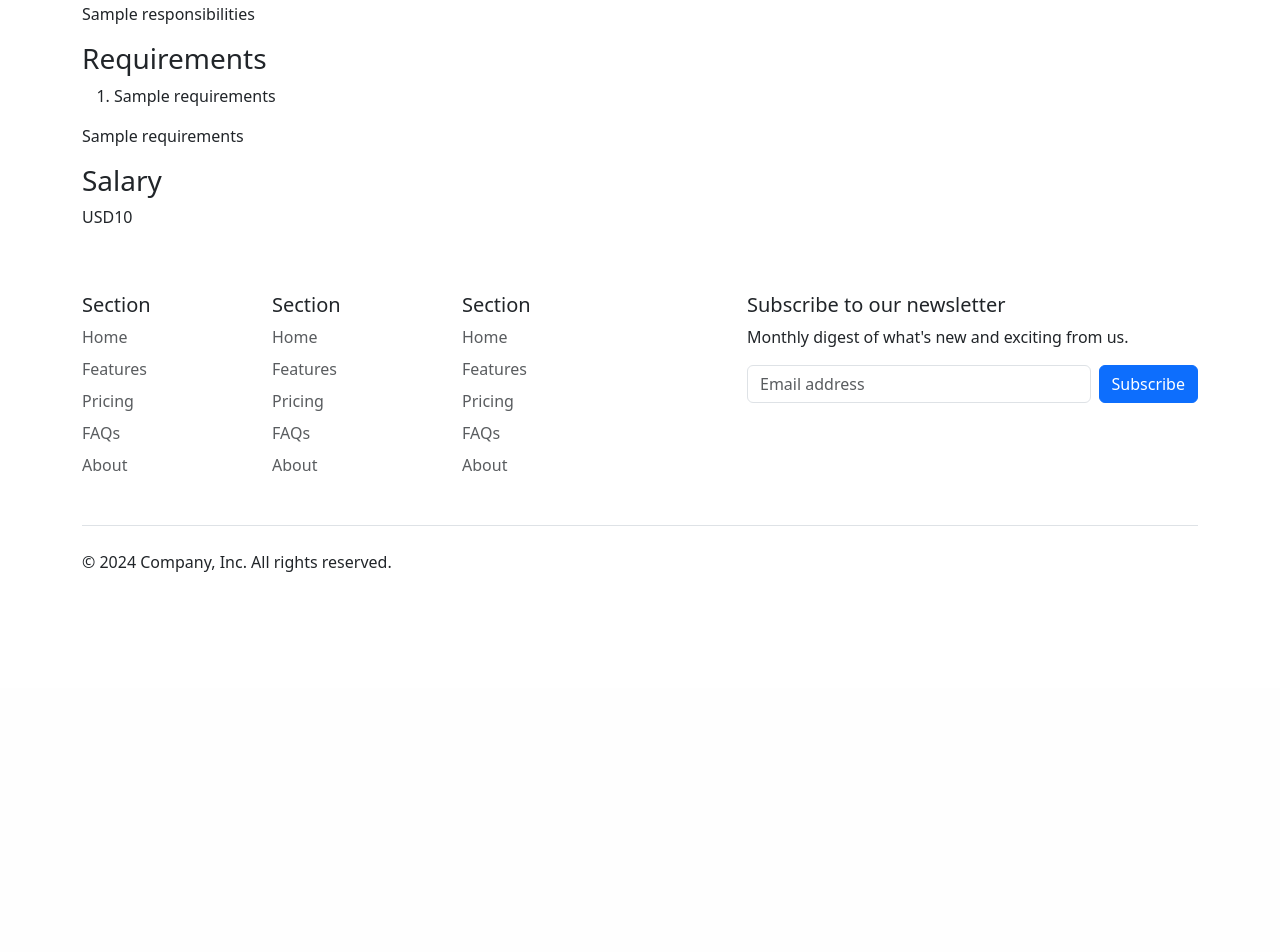
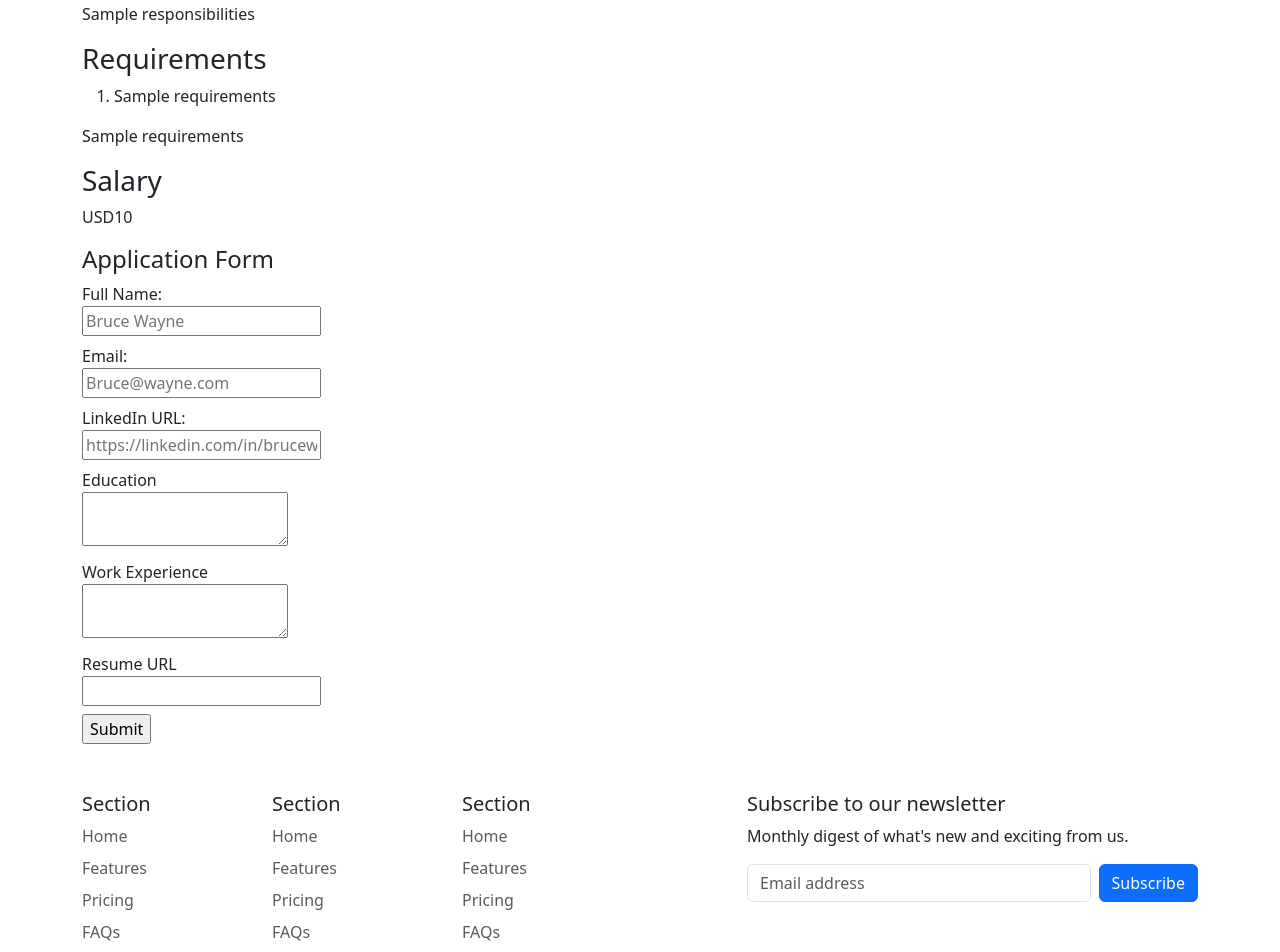
Before and after one commit to solrok/webdatabase, a Flask app: template templates/jobpage.html in a window 1280 px wide. Shown: the part 623-1575 px from the top of the page. Before the commit the page ends 1195 px from the top, so only its background shows below. Run offline with Flask 3, Linux system fonts and the light colour scheme; the template is opened without the code that fills it: most values are stand-ins (such as "Sample title", 1, 10 or a date in 2020); some libraries are stand-ins or nearby versions.

Commit message:
new code

```diff
--- a/app.py
+++ b/app.py
@@ -1,9 +1,9 @@
 import os
 import pymysql
-from flask import Flask, render_template, jsonify
+from flask import Flask, render_template, jsonify , request
 from dotenv import load_dotenv
 from models import db, Job, Application
-from database import load_job_from_db , load_job_from_id
+from database import load_job_from_db , load_job_from_id , add_application_db
 pymysql.install_as_MySQLdb()
 #load_dotenv()
 
@@ -41,13 +41,13 @@ def show_job(id):
     return render_template('jobpage.html',job=job)
 
 
-@app.route('/api/jobs/applications')
-def list_applications():
-    applications = Application.query.all()
-    return jsonify([{'id': application.id, 'job_id': application.job_id, 'full_name': application.full_name, 'email': application.email,
-                     'linkedin_url': application.linkedin_url, 'education': application.education,
-                     'work_experience': application.work_experience, 'resume_url': application.resume_url, 'created_at': application.created_at, 'updated_at': application.updated_at} for
-                    application in applications])
-
+@app.route("/jobs/<id>/apply", methods=['POST'])
+def apply_job(id):
+    # print(f"Apply job ID: {id}")
+    data = request.form
+    job = load_job_from_id(id)
+    add_application_db(id, data)
+    #store in this to db and can send email
+    return render_template('application_submited.html',application=data,job=job)
 if __name__ == '__main__':
     app.run(host='0.0.0.0', debug=True)
--- /dev/null
+++ b/templates/application_form.html
@@ -0,0 +1,34 @@
+<h4>Application Form</h4>
+{% for job in job %}
+<form action="/jobs/{{job.id}}/apply" method="post">
+    <div class="mb-2">
+        <label>Full Name:</label><br>
+        <input type="text" name="Full_Name" placeholder="Bruce Wayne" required>
+    </div>
+
+    <div class="mb-2">
+        <label>Email:</label><br>
+        <input type="email" name="Email" placeholder="Bruce@wayne.com" required>
+    </div>
+
+    <div class="mb-2">
+        <label>LinkedIn URL:</label><br>
+        <input type="url" name="LinkedIn_URL" placeholder="https://linkedin.com/in/brucewayne" required>
+    </div>
+    <div class="mb-2">
+        <label>Education</label><br>
+        <textarea name="education">
+        </textarea>
+    </div>
+    <div class="mb-2">
+        <label>Work Experience</label><br>
+        <textarea name="work_experience"></textarea>
+    </div>
+    <div class="mb-2">
+        <label>Resume URL</label><br>
+        <input type="text" name="resume_url">
+    </div>
+
+    <input type="submit" value="Submit">
+</form>
+{% endfor %}
--- a/templates/jobpage.html
+++ b/templates/jobpage.html
@@ -33,7 +33,9 @@
             <h3>Salary</h3>
        <p>{{job.currency}}{{job.salary}}</p>
         {% endfor %}
+             {% include 'application_form.html' %}
    </div>
+
    </div>
    {% include 'footer.html' %}
    </body>
```
Also changed, not shown: database.py (+10 -0 lines), templates/application_submited.html (added, +32 -0 lines).
